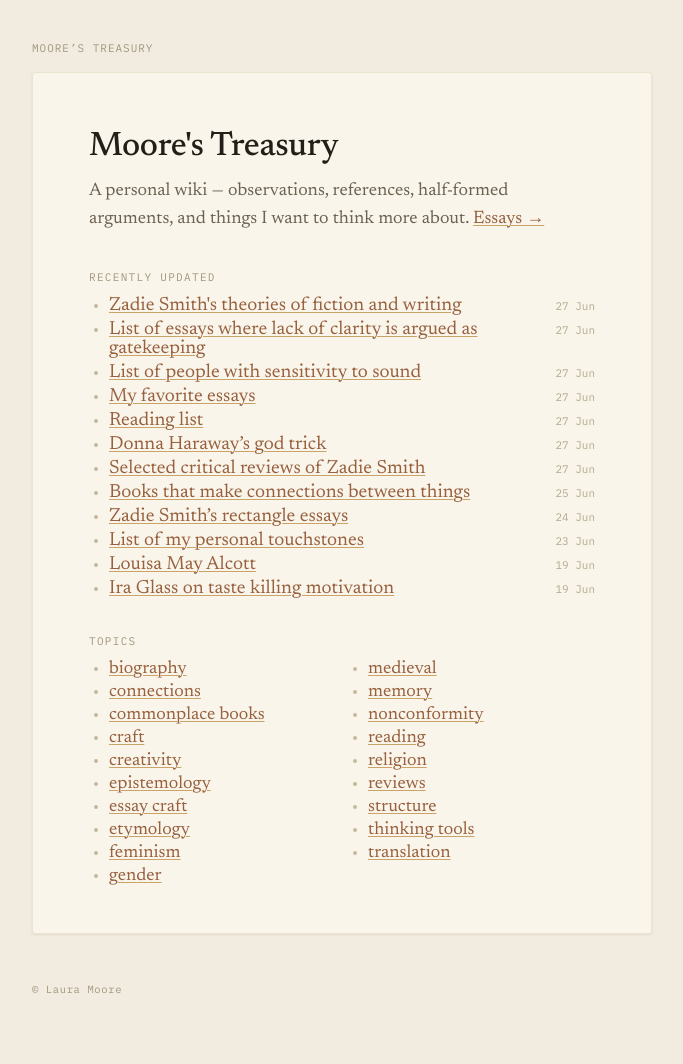
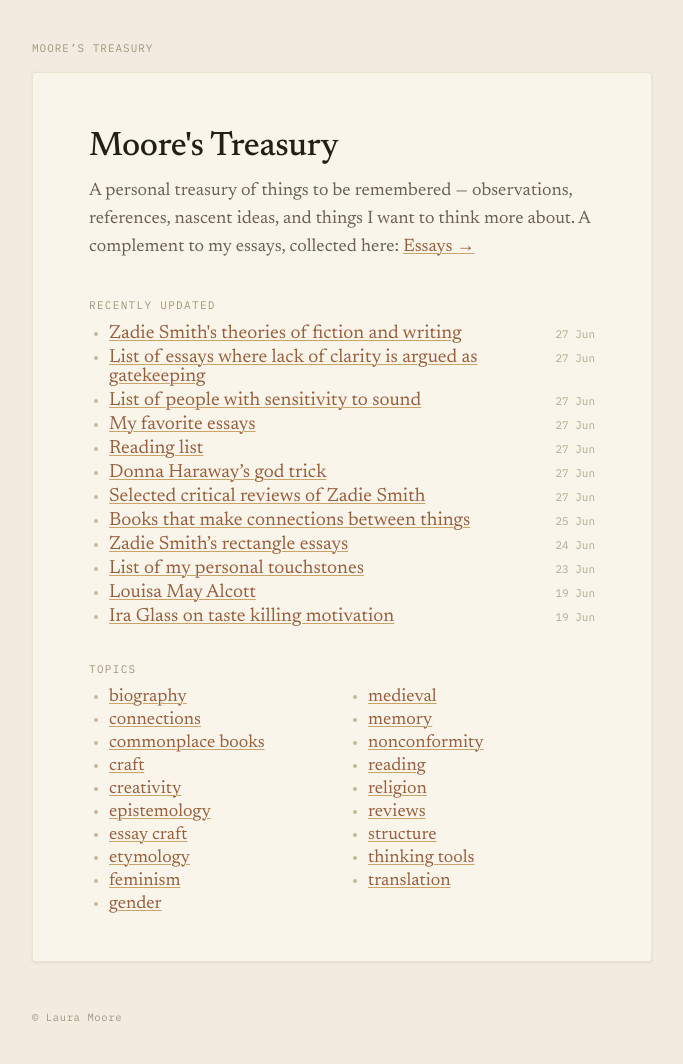
Before and after one commit to lauramoorewrites-del/treasury, a Jekyll site: the page built from index.md, in a window 1280 px wide. Shown: the whole page, without its empty margins (298-981 px from the left). Built offline with Jekyll 4.4.1, drawn with Linux system fonts in a browser that asks for light colours; before the commit the page ends 1036 px from its top, so only the background shows below that.

Commit message:
Update homepage intro copy
Co-Authored-By: Claude Opus 4.6 (1M context) <noreply@anthropic.com>

```diff
--- a/index.md
+++ b/index.md
@@ -1,7 +1,7 @@
 ---
 layout: home
 title: "Moore's Treasury"
-intro: "A personal wiki — observations, references, half-formed arguments, and things I want to think more about."
+intro: "A personal treasury of things to be remembered — observations, references, nascent ideas, and things I want to think more about. A complement to my essays, collected here:"
 recent:
   - title: "Zadie Smith's theories of fiction and writing"
     url: "/zadie-smiths-theories-of-fiction-and-writing/"
```
